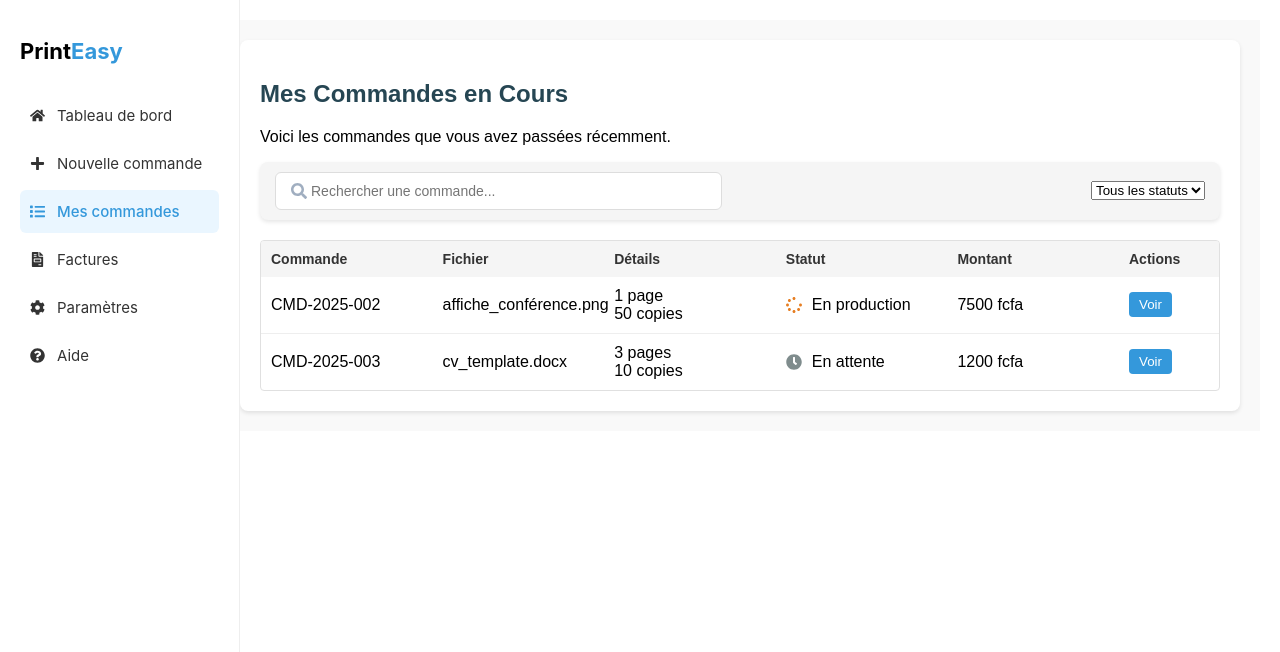
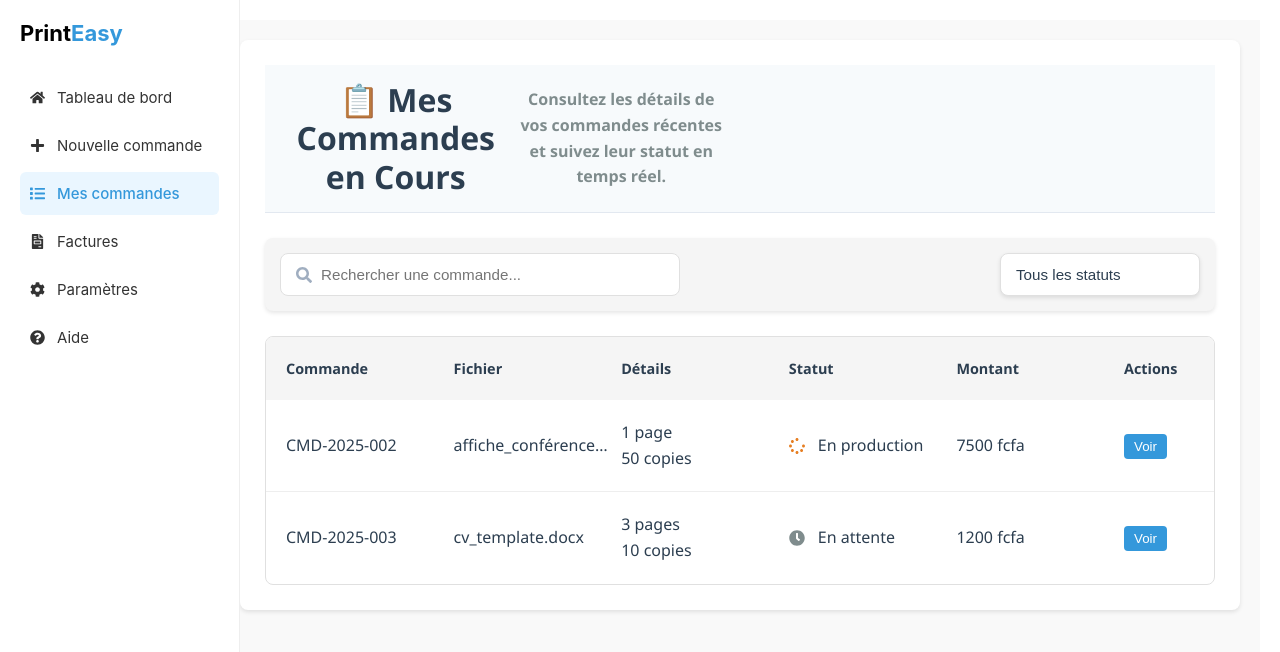
Before and after one commit to PaolaJeanne/dashboard, a React (Create React App) app: page /mes-commandes in a window 1280 px wide. Shown: the top 652 px of the page. Built offline with nearby package versions, Linux system fonts and the light colour scheme.

Commit message:
commande

```diff
--- a/src/pages/MesCommandes.js
+++ b/src/pages/MesCommandes.js
@@ -36,19 +36,25 @@ const MesCommandes = () => {
   return (
     <div className="print-easy-container">
       <div className="orders-section">
-        <h2>Mes Commandes en Cours</h2>
-        <p>Voici les commandes que vous avez passées récemment.</p>
+        <div className="orders-header">
+          <h2>📋 Mes Commandes en Cours</h2>
+          <p>Consultez les détails de vos commandes récentes et suivez leur statut en temps réel.</p>
+        </div>
 
         <div className="search-filter">
+          <div className="search-bar">
             <div className="search-box">
               <FaSearch className="search-icon" />
               <input type="text" placeholder="Rechercher une commande..." />
             </div>
-          <select>
+          </div>
+          <div className="filter-bar">
+            <select className="status-filter">
               <option>Tous les statuts</option>
               <option>En production</option>
               <option>En attente</option>
             </select>
+          </div>
         </div>
 
         <div className="orders-table">
--- a/src/styles/MesCommandes.css
+++ b/src/styles/MesCommandes.css
@@ -1,60 +1,106 @@
-/* Conteneur principal */
-.print-easy-container {
-  font-family: Arial, sans-serif;
-  padding: 20px;
-  background-color: #f9f9f9;
+/* ==================== */
+/* VARIABLES & RESETS   */
+/* ==================== */
+:root {
+  --primary-color: #3498db;
+  --primary-hover: #2980b9;
+  --text-dark: #2c3e50;
+  --text-medium: #7f8c8d;
+  --text-light: #f9f9f9;
+  --bg-light: #f9f9f9;
+  --bg-white: #fff;
+  --border-color: #e0e0e0;
+  --border-radius: 8px;
+  --box-shadow: 0 2px 4px rgba(0, 0, 0, 0.1);
+  --transition: all 0.3s ease;
 }
 
+* {
+  box-sizing: border-box;
+  margin: 0;
+  padding: 0;
+}
+
+/* ==================== */
+/* BASE STYLES          */
+/* ==================== */
+.print-easy-container {
+  font-family: 'Segoe UI', Arial, sans-serif; /* Meilleure police moderne */
+  line-height: 1.6;
+  padding: 20px;
+  background-color: var(--bg-light);
+  color: var(--text-dark);
+  min-height: 100vh;
+}
+
+/* ==================== */
+/* LAYOUT COMPONENTS    */
+/* ==================== */
 .orders-section {
   max-width: 1200px;
   margin: 0 auto;
-  background: #fff;
-  border-radius: 8px;
-  box-shadow: 0 2px 4px rgba(0, 0, 0, 0.1);
-  padding: 20px;
+  background: var(--bg-white);
+  border-radius: var(--border-radius);
+  box-shadow: var(--box-shadow);
+  padding: 25px;
+  overflow: hidden; /* Empêche les débordements */
 }
 
 /* Header */
 .orders-header {
-  margin-bottom: 20px;
+  text-align: center;
+  margin-bottom: 25px;
+  display: flex;
+  flex-direction: column;
+  align-items: center;
+  justify-content: center;
+  gap: 12px;
+  width: 100%;
 }
 
 .orders-header h2 {
-  font-size: 24px;
-  margin-bottom: 10px;
-  color: #333;
+  font-size: 2rem; /* Utilisation de rem pour une meilleure échelle */
+  font-weight: 700;
+  color: var(--text-dark);
+  margin: 0;
+  line-height: 1.2;
 }
 
 .orders-header p {
-  font-size: 14px;
-  color: #666;
+  font-size: 1rem;
+  color: var(--text-medium);
   margin: 0;
+  max-width: 600px; /* Limite la largeur pour une meilleure lisibilité */
 }
 
-/* Barre de recherche et filtre */
+/* Search & Filter Container */
 .search-filter {
   display: flex;
-  flex-wrap: wrap; /* Permet de passer à la ligne si nécessaire */
+  flex-wrap: wrap;
   justify-content: space-between;
   align-items: center;
-  gap: 12px; /* Ajoute un espacement entre les éléments */
-  margin-bottom: 20px;
+  gap: 15px;
+  margin-bottom: 25px;
   background-color: #f5f5f5;
-  padding: 10px 15px;
-  border-radius: 8px;
-  box-shadow: 0 2px 4px rgba(0, 0, 0, 0.1);
+  padding: 15px;
+  border-radius: var(--border-radius);
+  box-shadow: var(--box-shadow);
+}
+
+/* Search Bar */
+.search-bar {
+  flex: 1 1 300px; /* Meilleure gestion de la flexibilité */
+  min-width: 200px;
 }
 
 .search-box {
   position: relative;
-  flex-grow: 1;
-  max-width: 400px;
-  min-width: 200px;
+  width: 100%;
 }
 
 .search-icon {
   position: absolute;
-  left: 10px;
+  left: 12px;
   top: 50%;
   transform: translateY(-50%);
   color: #666;
@@ -63,108 +109,144 @@
 
 .search-box input {
   width: 100%;
-  padding: 10px 10px 10px 35px;
-  font-size: 14px;
-  border: 1px solid #ddd;
-  border-radius: 6px;
-  background-color: #fff;
+  padding: 12px 12px 12px 40px;
+  font-size: 0.95rem;
+  border: 1px solid var(--border-color);
+  border-radius: var(--border-radius);
+  background-color: var(--bg-white);
+  transition: var(--transition);
+}
+
+.search-box input:focus {
+  border-color: var(--primary-color);
+  box-shadow: 0 0 0 3px rgba(52, 152, 219, 0.2);
+  outline: none;
+}
+
+/* Filter Bar */
+.filter-bar {
+  flex: 0 1 200px;
+  min-width: 150px;
+}
+
+.status-filter-container {
+  position: relative;
+  width: 100%;
+}
+
+.status-filter-container::after {
+  content: '▼';
+  position: absolute;
+  right: 15px;
+  top: 50%;
+  transform: translateY(-50%);
+  pointer-events: none;
+  color: #666;
+  font-size: 12px;
 }
 
 .status-filter {
-  padding: 10px 15px;
-  font-size: 14px;
-  border: 1px solid #ddd;
-  border-radius: 8px;
-  background-color: #fff;
-  color: #333;
-  box-shadow: 0 2px 4px rgba(0, 0, 0, 0.1);
+  width: 100%;
+  padding: 12px 15px;
+  font-size: 0.95rem;
+  border: 1px solid var(--border-color);
+  border-radius: var(--border-radius);
+  background-color: var(--bg-white);
+  color: var(--text-dark);
+  box-shadow: var(--box-shadow);
   appearance: none;
   cursor: pointer;
-  position: relative; /* Nécessaire pour la flèche personnalisée */
+  transition: var(--transition);
+  padding-right: 30px;
 }
 
 .status-filter:hover {
-  border-color: #3498db; /* Change la couleur de la bordure au survol */
-  box-shadow: 0 4px 8px rgba(52, 152, 219, 0.2); /* Ajoute une ombre plus marquée au survol */
+  border-color: var(--primary-color);
+  box-shadow: 0 4px 8px rgba(52, 152, 219, 0.2);
 }
 
 .status-filter:focus {
-  border-color: #3498db; /* Change la couleur de la bordure au focus */
-  box-shadow: 0 0 5px rgba(52, 152, 219, 0.5); /* Ajoute une ombre bleue au focus */
-  outline: none; /* Supprime le contour par défaut */
+  border-color: var(--primary-color);
+  box-shadow: 0 0 0 3px rgba(52, 152, 219, 0.2);
+  outline: none;
 }
 
-/* Ajout d'une flèche personnalisée pour le select */
-.status-filter::after {
-  content: '▼'; /* Ajoute une flèche */
-  position: absolute;
-  right: 15px; /* Positionne la flèche à droite */
-  top: 50%;
-  transform: translateY(-50%);
-  pointer-events: none; /* Empêche l'interaction avec la flèche */
-  color: #666; /* Couleur de la flèche */
-  font-size: 12px;
-}
-
-/* Pour les navigateurs qui nécessitent un conteneur pour masquer la flèche native */
-.status-filter-container {
-  position: relative;
-  display: inline-block;
-  width: 100%; /* S'assure que le conteneur prend toute la largeur */
-}
-
-.status-filter-container select {
-  width: 100%; /* S'assure que le select prend toute la largeur */
-  padding-right: 30px; /* Laisse de l'espace pour la flèche personnalisée */
-}
-
-/* Table des commandes */
+/* ==================== */
+/* TABLE STYLES         */
+/* ==================== */
 .orders-table {
-  border: 1px solid #e0e0e0;
-  border-radius: 4px;
+  width: 100%;
+  border: 1px solid var(--border-color);
+  border-radius: var(--border-radius);
   overflow: hidden;
+  border-collapse: separate; /* Pour les bordures arrondies */
 }
 
 .table-header,
 .table-row {
   display: grid;
-  grid-template-columns: 1fr 1fr 1fr 1fr 1fr 80px;
-  padding: 10px;
+  grid-template-columns: repeat(5, 1fr) 80px;
+  padding: 12px 15px;
   align-items: center;
 }
 
 .table-header {
   background-color: #f5f5f5;
-  font-weight: bold;
-  font-size: 14px;
-  color: #333;
+  font-weight: 600;
+  font-size: 0.9rem;
+  color: var(--text-dark);
+  text-align: left;
 }
 
 .table-row {
   border-bottom: 1px solid #eee;
+  transition: var(--transition);
+}
+
+.table-row:not(.table-header):hover {
+  background-color: rgba(52, 152, 219, 0.05);
 }
 
 .table-row:last-child {
   border-bottom: none;
 }
 
-/* Colonnes */
+/* Table Columns */
 .col-command,
 .col-file,
 .col-details,
 .col-status,
 .col-amount,
 .col-actions {
+  padding: 8px 5px;
   overflow: hidden;
   text-overflow: ellipsis;
   white-space: nowrap;
 }
 
-/* Statut */
+/* Status Column */
 .col-status {
   display: flex;
   align-items: center;
-  gap: 5px;
+  gap: 8px;
+}
+
+.status-badge {
+  padding: 4px 8px;
+  border-radius: 12px;
+  font-size: 0.8rem;
+  font-weight: 500;
+  text-transform: capitalize;
+}
+
+.status-pending {
+  background-color: #fff3e0;
+  color: #e67e22;
+}
+
+.status-completed {
+  background-color: #e8f5e9;
+  color: #2e7d32;
 }
 
 .spin-icon {
@@ -172,73 +254,101 @@
   color: #e67e22;
 }
 
-.pending-icon {
-  color: #7f8c8d;
-}
-
-/* Bouton d'action */
+/* Action Button */
 .view-btn {
-  background-color: #3498db;
+  background-color: var(--primary-color);
   color: white;
   border: none;
-  padding: 5px 10px;
-  font-size: 12px;
+  padding: 8px 12px;
+  font-size: 0.85rem;
   border-radius: 4px;
   cursor: pointer;
+  transition: var(--transition);
+  display: inline-flex;
+  align-items: center;
+  justify-content: center;
+  gap: 5px;
 }
 
 .view-btn:hover {
-  background-color: #2980b9;
+  background-color: var(--primary-hover);
+  transform: translateY(-1px);
 }
 
-/* Animation */
-@keyframes spin {
-  from {
-    transform: rotate(0deg);
-  }
-  to {
-    transform: rotate(360deg);
-  }
+.view-btn:active {
+  transform: translateY(0);
 }
 
-/* Responsive Design */
+/* ==================== */
+/* ANIMATIONS           */
+/* ==================== */
+@keyframes spin {
+  from { transform: rotate(0deg); }
+  to { transform: rotate(360deg); }
+}
+
+/* ==================== */
+/* RESPONSIVE DESIGN    */
+/* ==================== */
 @media (max-width: 768px) {
   .search-filter {
-    flex-direction: column; /* Les éléments passent en colonne */
+    flex-direction: column;
     gap: 15px;
   }
 
-  .search-box {
-    max-width: 100%; /* La barre de recherche prend toute la largeur */
-  }
-
-  .status-filter {
-    width: 100%; /* Le filtre prend toute la largeur */
+  .search-bar,
+  .filter-bar {
+    width: 100%;
   }
 
   .table-header,
   .table-row {
-    grid-template-columns: 1fr 1fr 1fr; /* Réduit le nombre de colonnes */
+    grid-template-columns: repeat(3, 1fr);
   }
 
   .col-status,
   .col-amount,
   .col-actions {
-    display: none; /* Cache certaines colonnes sur les petits écrans */
+    display: none;
   }
 }
 
 @media (max-width: 480px) {
   .orders-section {
-    padding: 10px; /* Réduit le padding pour les petits écrans */
+    padding: 15px;
+  }
+
+  .orders-header h2 {
+    font-size: 1.5rem;
   }
 
   .table-header,
   .table-row {
-    grid-template-columns: 1fr 1fr; /* Affiche uniquement les colonnes essentielles */
+    grid-template-columns: repeat(2, 1fr);
+    padding: 10px;
   }
 
   .col-file {
-    display: none; /* Cache la colonne fichier sur les très petits écrans */
+    display: none;
+  }
+
+  .view-btn {
+    padding: 6px 10px;
+    font-size: 0.8rem;
   }
 }
+
+/* ==================== */
+/* UTILITY CLASSES      */
+/* ==================== */
+.sr-only {
+  position: absolute;
+  width: 1px;
+  height: 1px;
+  padding: 0;
+  margin: -1px;
+  overflow: hidden;
+  clip: rect(0, 0, 0, 0);
+  white-space: nowrap;
+  border-width: 0;
+}
```
Lines whose indentation alone changed are shown as unchanged.
